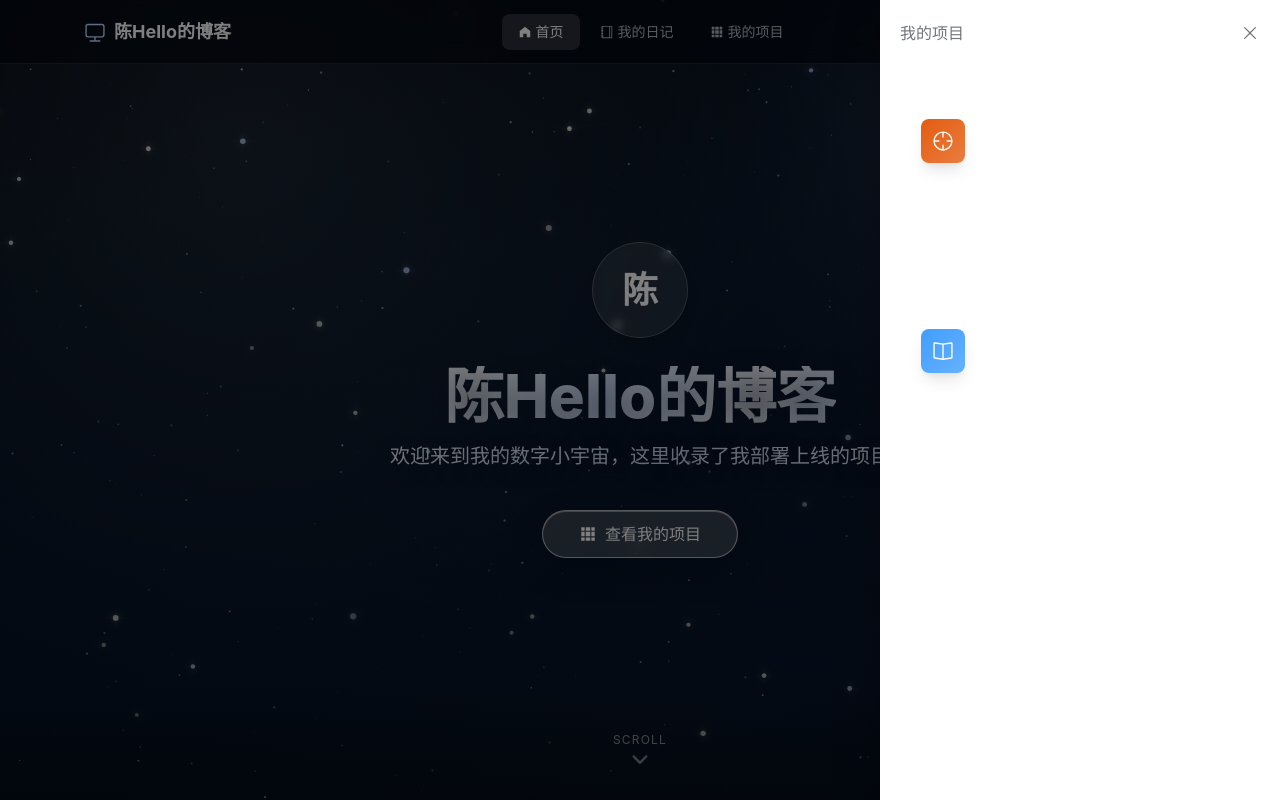
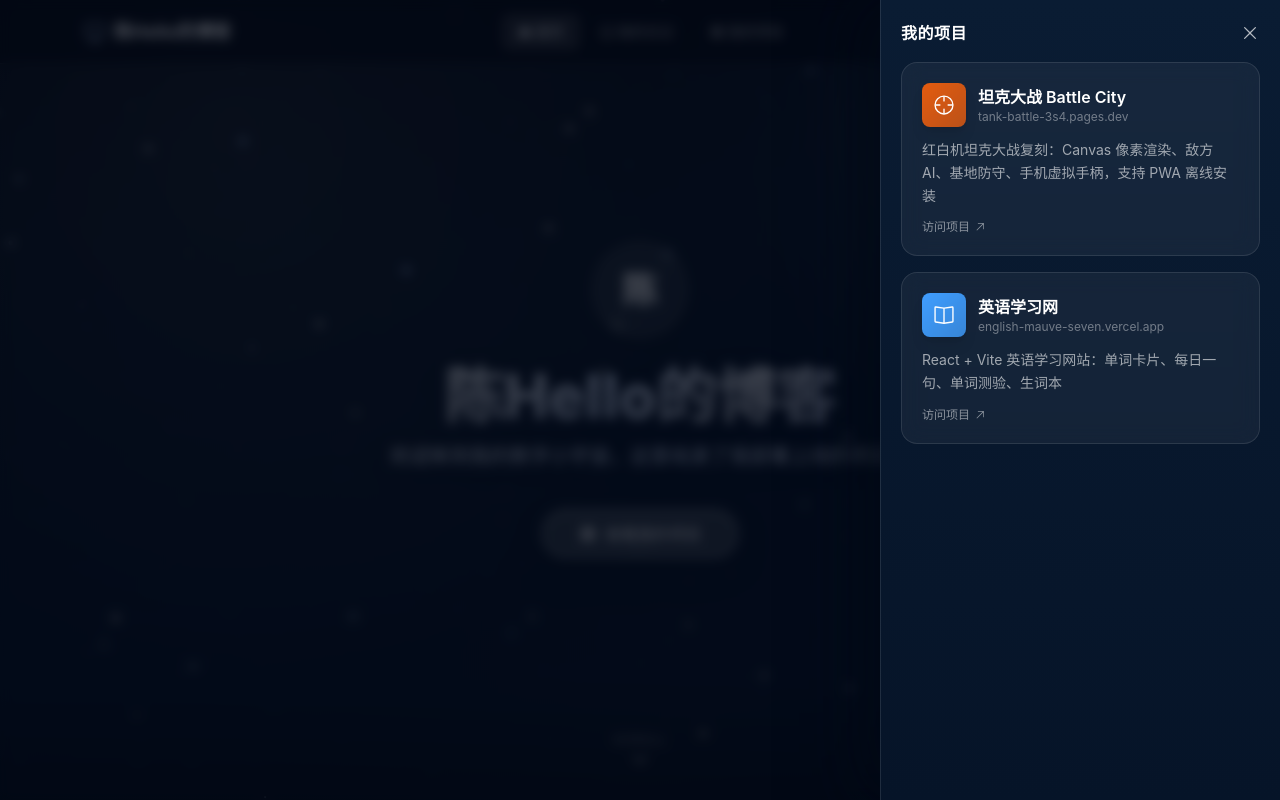
Before and after one commit to leexim60-crypto/blog, a Vue app in the folder blog-client/: page / in a window 1280 px wide. Both pictures are taken after a click on the button "查看我的项目". Shown: the top 800 px of the page. Built offline with nearby package versions, Linux system fonts and the light colour scheme; no server answers.

Commit message:
修复：项目侧边栏白底白字看不见（:deep 在 Teleport+scoped 下失效，改用非 scoped 样式 + 深色 CSS 变量）

```diff
--- a/blog-client/src/components/ProjectsDrawer.vue
+++ b/blog-client/src/components/ProjectsDrawer.vue
@@ -7,6 +7,7 @@
       direction="rtl"
       size="400px"
       class="projects-drawer"
+      modal-class="projects-drawer-mask"
     >
       <div class="flex flex-col gap-4">
         <a
@@ -65,27 +66,66 @@ const projectsStore = useProjectsStore()
   border-color: rgba(255, 255, 255, 0.22);
   box-shadow: 0 20px 40px rgba(2, 8, 20, 0.5);
 }
+</style>
 
-/* 侧边栏深色化 */
-:deep(.el-drawer) {
-  background-color: #061428 !important;
+<!--
+  抽屉面板被 Teleport 到 body，且自定义 class 是经 $attrs 落到面板自身
+  （.el-drawer）上的。scoped 的 :deep(.el-drawer) 会编译成
+  [data-v-x] .el-drawer 这种「后代」选择器，而面板自己就带着 data-v-x，
+  永远匹配不到 → 深色样式全部失效，抽屉保持 Element Plus 默认白底，
+  白字叠白底自然「一点字都看不见」。
+  所以这里必须用非 scoped 样式，并靠自定义 class 限定作用范围，
+  避免污染其它抽屉/弹窗。
+-->
+<style>
+.projects-drawer.el-drawer {
+  background: linear-gradient(180deg, #0a1c33 0%, #061428 100%);
+  border-left: 1px solid rgba(255, 255, 255, 0.1);
+  box-shadow: -20px 0 60px rgba(2, 8, 20, 0.6);
+
+  /* 让抽屉内所有 Element Plus 组件（el-empty 等）自动跟随深色主题 */
+  --el-text-color-primary: #ffffff;
+  --el-text-color-regular: rgba(255, 255, 255, 0.75);
+  --el-text-color-secondary: rgba(255, 255, 255, 0.5);
+  --el-text-color-placeholder: rgba(255, 255, 255, 0.35);
+  --el-bg-color: #061428;
+  --el-bg-color-overlay: #061428;
+  --el-fill-color-blank: rgba(255, 255, 255, 0.05);
+  --el-border-color: rgba(255, 255, 255, 0.12);
+  --el-border-color-light: rgba(255, 255, 255, 0.1);
 }
 
-:deep(.el-drawer__header) {
+.projects-drawer .el-drawer__header {
   color: #fff;
   margin-bottom: 16px;
 }
 
-:deep(.el-drawer__close-btn) {
+.projects-drawer .el-drawer__title {
+  font-weight: 600;
+  letter-spacing: 0.5px;
+}
+
+.projects-drawer .el-drawer__close-btn {
   color: rgba(255, 255, 255, 0.7);
 }
 
-:deep(.el-drawer__body) {
+.projects-drawer .el-drawer__close-btn:hover i {
+  color: #fff;
+}
+
+.projects-drawer .el-drawer__body {
   padding-top: 0;
 }
 
+/* 遮罩：加深 + 模糊，与博客玻璃质感统一 */
+.projects-drawer-mask.el-overlay {
+  background-color: rgba(2, 8, 20, 0.72);
+  backdrop-filter: blur(6px);
+  -webkit-backdrop-filter: blur(6px);
+}
+
 @media (max-width: 768px) {
-  :deep(.el-drawer) {
+  .projects-drawer.el-drawer {
     width: 85% !important;
   }
 }
```
